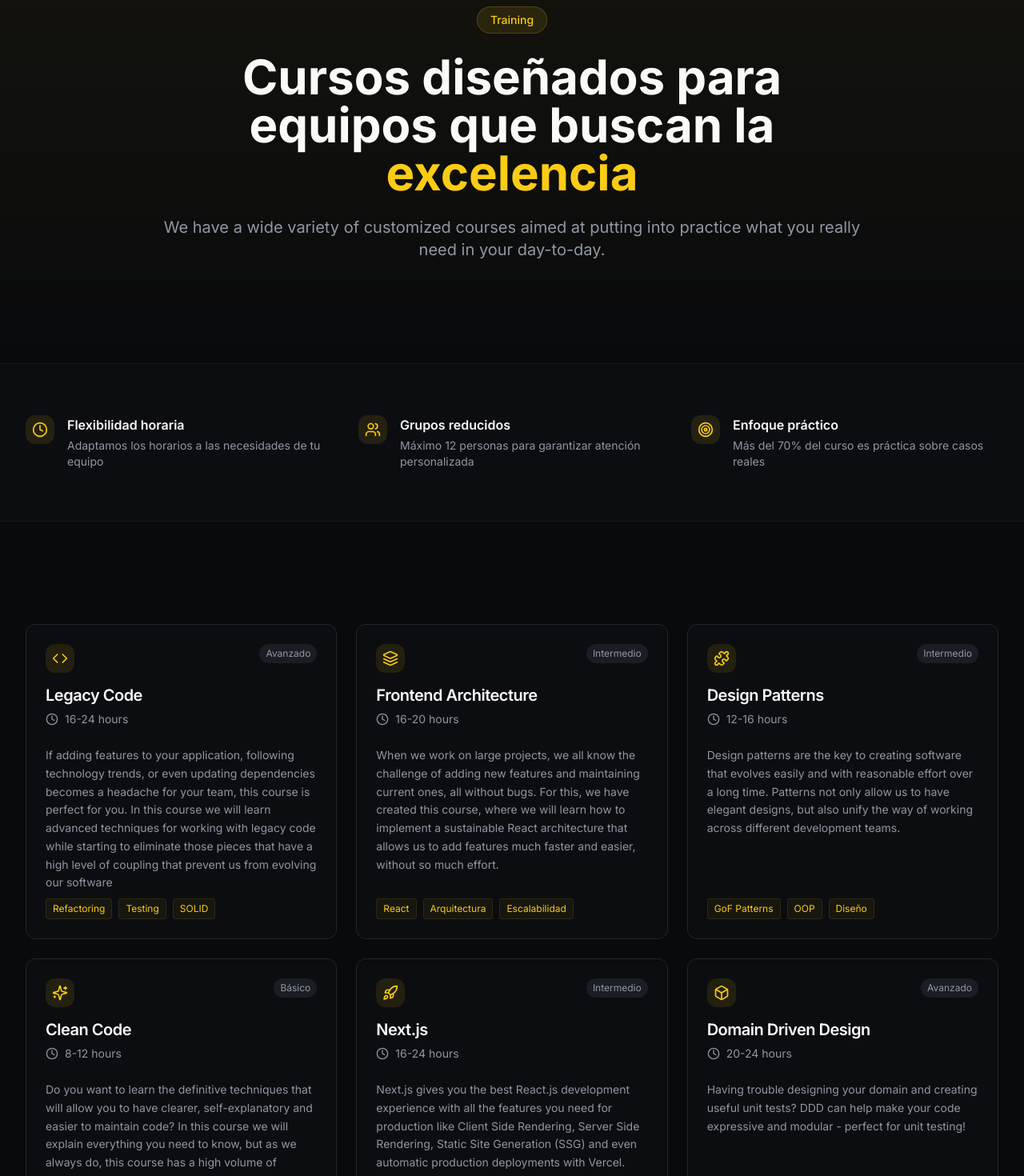
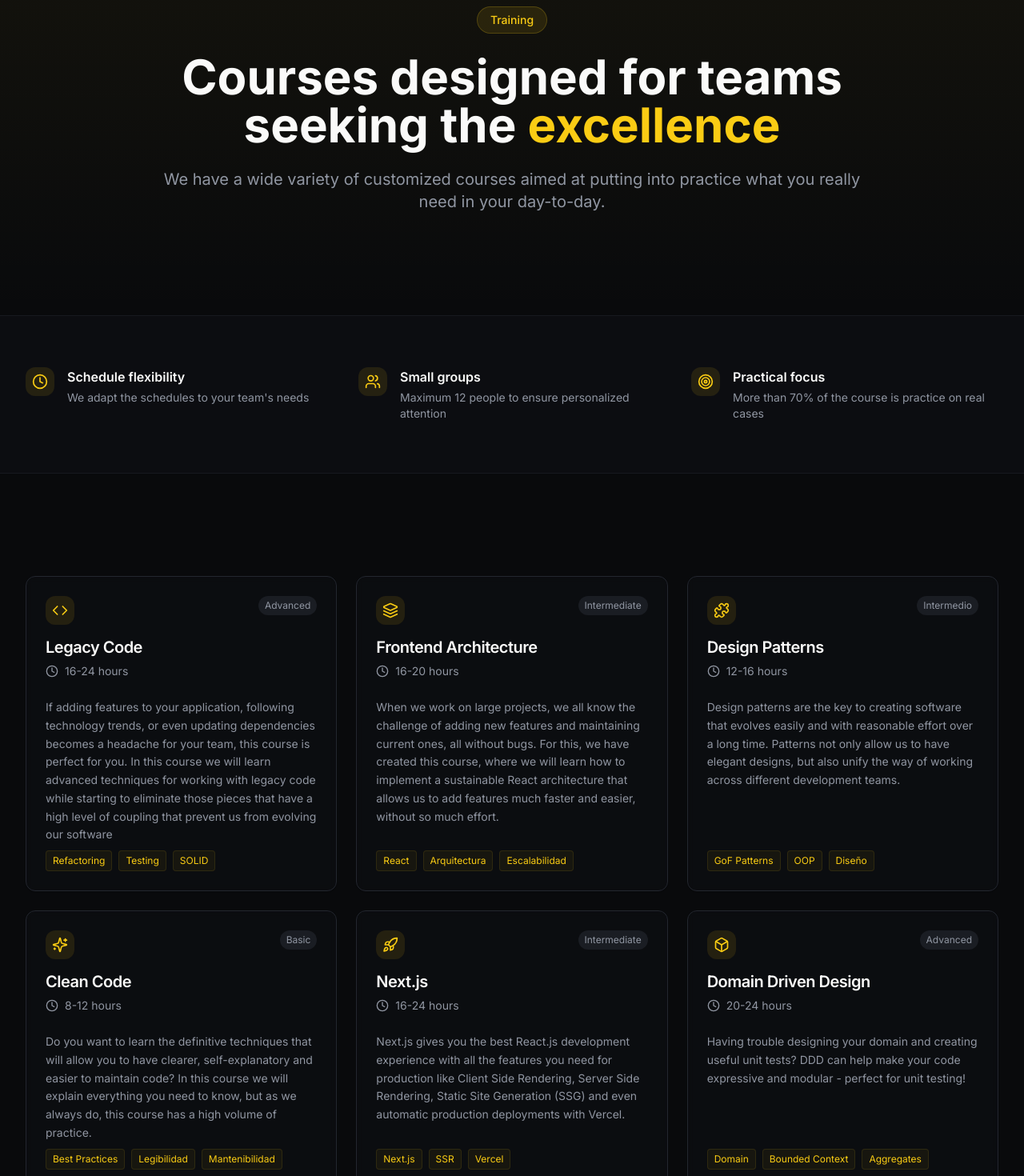
Before and after one commit to codescouts-academy/codescouts-web-2026, a Next.js app: page /en/courses in a window 1280 px wide. Shown: the part 200-1670 px from the top of the page at 80% size. Built offline with nearby package versions, Linux system fonts and the light colour scheme.

Commit message:
Refactor localization handling: update Clients, Courses, Services, and Testimonials components to support multilingual descriptions and titles; enhance language management in client data structure

```diff
--- a/src/app/[locale]/clients/page.tsx
+++ b/src/app/[locale]/clients/page.tsx
@@ -1,12 +1,13 @@
 "use client";
 
-import { useTranslations } from "next-intl";
+import { useLocale, useTranslations } from "next-intl";
 import { motion } from "framer-motion";
 import { Building2, ExternalLink } from "lucide-react";
 import Layout from "@/components/layout/Layout";
 import { clients } from "@/lib/clients";
 
 const Clients = () => {
+  const locale = useLocale();
   const t = useTranslations();
 
   return (
@@ -88,7 +89,7 @@ const Clients = () => {
                   </div>
 
                   <p className="text-muted-foreground text-sm leading-relaxed line-clamp-4">
-                    {client.description}
+                    {client.description[locale]}
                   </p>
                 </div>
               </motion.article>
--- a/src/app/[locale]/courses/page.tsx
+++ b/src/app/[locale]/courses/page.tsx
@@ -40,7 +40,7 @@ const Courses = () => {
       title: t("courses.legacyCode.title"),
       description: t("courses.legacyCode.description"),
       duration: "16-24",
-      level: "Avanzado",
+      level: t("courses.level.advanced"),
       tags: ["Refactoring", "Testing", "SOLID"],
     },
     {
@@ -49,7 +49,7 @@ const Courses = () => {
       title: t("courses.frontendArchitecture.title"),
       description: t("courses.frontendArchitecture.description"),
       duration: "16-20",
-      level: "Intermedio",
+      level: t("courses.level.intermediate"),
       tags: ["React", "Arquitectura", "Escalabilidad"],
     },
     {
@@ -67,7 +67,7 @@ const Courses = () => {
       title: t("courses.cleanCode.title"),
       description: t("courses.cleanCode.description"),
       duration: "8-12",
-      level: "Básico",
+      level: t("courses.level.basic"),
       tags: ["Best Practices", "Legibilidad", "Mantenibilidad"],
     },
     {
@@ -76,7 +76,7 @@ const Courses = () => {
       title: t("courses.nextJs.title"),
       description: t("courses.nextJs.description"),
       duration: "16-24",
-      level: "Intermedio",
+      level: t("courses.level.intermediate"),
       tags: ["Next.js", "SSR", "Vercel"],
     },
     {
@@ -85,8 +85,8 @@ const Courses = () => {
       title: t("courses.ddd.title"),
       description: t("courses.ddd.description"),
       duration: "20-24",
-      level: "Avanzado",
-      tags: ["Dominio", "Bounded Context", "Agregados"],
+      level: t("courses.level.advanced"),
+      tags: ["Domain", "Bounded Context", "Aggregates"],
     },
     {
       id: "tdd",
@@ -94,7 +94,7 @@ const Courses = () => {
       title: t("courses.tdd.title"),
       description: t("courses.tdd.description"),
       duration: "12-16",
-      level: "Intermedio",
+      level: t("courses.level.intermediate"),
       tags: ["Testing", "Red-Green-Refactor", "Unit Tests"],
     },
     {
@@ -103,7 +103,7 @@ const Courses = () => {
       title: t("courses.react.title"),
       description: t("courses.react.description"),
       duration: "24-32",
-      level: "Básico a Intermedio",
+      level: t("courses.level.basicIntermediate"),
       tags: ["React", "TypeScript", "Hooks"],
     },
     {
@@ -112,7 +112,7 @@ const Courses = () => {
       title: t("courses.oop.title"),
       description: t("courses.oop.description"),
       duration: "12-16",
-      level: "Básico",
+      level: t("courses.level.basic"),
       tags: ["OOP", "SOLID", "Abstracción"],
     },
   ];
@@ -120,18 +120,18 @@ const Courses = () => {
   const features = [
     {
       icon: Clock,
-      title: "Flexibilidad horaria",
-      description: "Adaptamos los horarios a las necesidades de tu equipo",
+      title: t("courses.features.flexibility.title"),
+      description: t("courses.features.flexibility.description"),
     },
     {
       icon: Users,
-      title: "Grupos reducidos",
-      description: "Máximo 12 personas para garantizar atención personalizada",
+      title: t("courses.features.smallGroups.title"),
+      description: t("courses.features.smallGroups.description"),
     },
     {
       icon: Target,
-      title: "Enfoque práctico",
-      description: "Más del 70% del curso es práctica sobre casos reales",
+      title: t("courses.features.practicalFocus.title"),
+      description: t("courses.features.practicalFocus.description"),
     },
   ];
 
@@ -151,11 +151,11 @@ const Courses = () => {
               {t("courses.title")}
             </span>
             <h1 className="text-4xl md:text-5xl lg:text-6xl font-bold mb-6 leading-tight">
-              Cursos diseñados para equipos que buscan la{" "}
-              <span className="text-primary">excelencia</span>
+              {t("courses.subtitle")}{" "}
+              <span className="text-primary">{t("courses.subtitle1")}</span>
             </h1>
             <p className="text-lg md:text-xl text-muted-foreground">
-              {t("courses.subtitle")}
+              {t("courses.subtitle2")}
             </p>
           </motion.div>
         </div>
@@ -284,15 +284,14 @@ const Courses = () => {
             className="max-w-2xl mx-auto"
           >
             <h2 className="text-3xl md:text-4xl font-bold mb-6">
-              ¿Necesitas formación personalizada?
+              {t("courses.ctaTitle")}
             </h2>
             <p className="text-muted-foreground text-lg mb-8">
-              Diseñamos programas a medida adaptados a las necesidades
-              específicas de tu equipo y tecnologías
+              {t("courses.ctaDescription")}
             </p>
             <Button asChild size="lg" className="glow">
               <Link href={`/${locale}/contact`}>
-                Solicitar información
+                {t("courses.ctaButton")}
                 <ArrowRight className="w-4 h-4 ml-2" />
               </Link>
             </Button>
--- a/src/app/[locale]/services/page.tsx
+++ b/src/app/[locale]/services/page.tsx
@@ -107,8 +107,7 @@ const Services = () => {
               {t("services.subtitle")}
             </h1>
             <p className="text-lg md:text-xl text-muted-foreground">
-              Nos especializamos en desarrollar equipos de alto rendimiento a
-              través de prácticas de eXtreme Programming
+              {t("services.subtitle2")}
             </p>
           </motion.div>
         </div>
--- a/src/lib/clients.ts
+++ b/src/lib/clients.ts
@@ -3,117 +3,121 @@ import { Language } from "@/i18n";
 export interface Client {
   slug: string;
   name: string;
-  description: string;
+  description: Record<Language, string>;
   logo?: string;
   website?: string;
   industry?: string;
-  lang?: Language;
 }
 
-// Static clients - loaded from Markdown-style data
-// To add a new client, simply add a new entry here with the content
 export const clients: Client[] = [
   {
     slug: "cluber",
     name: "Cluber",
-    description:
-      "Cluber es una plataforma española que digitaliza la gestión de clubes deportivos: inscripciones, pagos, comunicación, eventos y control de accesos, todo desde web y app.",
+    description: {
+      es: "Cluber es una plataforma española que digitaliza la gestión de clubes deportivos: inscripciones, pagos, comunicación, eventos y control de accesos, todo desde web y app.",
+      en: "Cluber is a Spanish platform that digitizes sports club management: registrations, payments, communication, events, and access control, all via web and app.",
+    },
     logo: "https://www.codescouts.academy/images/client/cluber.png",
     industry: "Sports Tech",
-    lang: "es",
   },
   {
     slug: "mayoral",
     name: "Mayoral",
-    description:
-      "Mayoral es una empresa multinacional española de diseño, fabricación, distribución y comercialización textil, especializada en el sector de la moda infantil. Tiene su sede central en Málaga, España. Mayoral opera 150 tiendas propias, con presencia comercial en 75 países del mundo, 8000 puntos de venta y 16 filiales.",
+    description: {
+      es: "Mayoral es una empresa multinacional española de diseño, fabricación, distribución y comercialización textil, especializada en el sector de la moda infantil. Tiene su sede central en Málaga, España. Mayoral opera 150 tiendas propias, con presencia comercial en 75 países del mundo, 8000 puntos de venta y 16 filiales.",
+      en: "Mayoral is a Spanish multinational company specializing in the design, manufacturing, distribution, and marketing of children's fashion. Headquartered in Málaga, Spain, Mayoral operates 150 stores, has commercial presence in 75 countries, 8000 points of sale, and 16 subsidiaries.",
+    },
     logo: "https://www.codescouts.academy/images/client/mayoral.png",
     industry: "Fashion",
-    lang: "es",
   },
   {
     slug: "mirai",
     name: "Mirai",
-    description:
-      "Mirai es un socio hotelero en el objetivo común de traer venta directa, su independencia comercial, la reducción de los costos de distribución y el acceso sin intermediarios al mayor número de huéspedes potenciales.",
+    description: {
+      es: "Mirai es un socio hotelero en el objetivo común de traer venta directa, su independencia comercial, la reducción de los costos de distribución y el acceso sin intermediarios al mayor número de huéspedes potenciales.",
+      en: "Mirai is a hotel partner with the common goal of driving direct sales, maintaining commercial independence, reducing distribution costs, and providing direct access to the maximum number of potential guests.",
+    },
     logo: "https://www.codescouts.academy/images/client/mirai.png",
     industry: "Hospitality Tech",
-    lang: "es",
   },
   {
     slug: "beworklive",
     name: "BeWorkLive",
-    description:
-      "BeWorkLive es una empresa de consultoría y formación especializada en el sector camping. En BeWorkLive diseñan, desarrollan y adaptan cursos a medida en diferentes formatos pedagógicos, presencial, aula virtual y online.",
+    description: {
+      es: "BeWorkLive es una empresa de consultoría y formación especializada en el sector camping. En BeWorkLive diseñan, desarrollan y adaptan cursos a medida en diferentes formatos pedagógicos, presencial, aula virtual y online.",
+      en: "BeWorkLive is a consulting and training company specialized in the camping sector. At BeWorkLive, they design, develop, and adapt tailor-made courses in various formats: in-person, virtual classroom, and online.",
+    },
     logo: "https://www.codescouts.academy/images/client/beworklive.png",
     industry: "Consulting",
-    lang: "es",
   },
   {
     slug: "innoit",
     name: "InnoIT",
-    description:
-      "Nos dedicamos ante todo a la gestión de carreras IT. Llevamos más de seis años participando en la transformación digital de empresas punteras de todas las ramas de actividad a nivel nacional e internacional.",
+    description: {
+      es: "Nos dedicamos ante todo a la gestión de carreras IT. Llevamos más de seis años participando en la transformación digital de empresas punteras de todas las ramas de actividad a nivel nacional e internacional.",
+      en: "We focus primarily on managing IT careers. For over six years, we have been participating in the digital transformation of leading companies across various industries, both nationally and internationally.",
+    },
     logo: "https://www.codescouts.academy/images/client/innoit.png",
     industry: "IT Services",
-    lang: "es",
   },
   {
     slug: "wallion",
     name: "Wallion",
-    description:
-      "En Wallion desarrollamos un software personalizado para ofrecer soluciones personalizadas para empresas que desean transformación digital. Somos sherpas digitales.",
+    description: {
+      es: "En Wallion desarrollamos un software personalizado para ofrecer soluciones personalizadas para empresas que desean transformación digital. Somos sherpas digitales.",
+      en: "At Wallion, we develop custom software to provide tailored solutions for companies seeking digital transformation. We are digital sherpas.",
+    },
     logo: "https://www.codescouts.academy/images/client/wallion.png",
     industry: "Software",
-    lang: "es",
   },
   {
     slug: "submer",
     name: "Submer",
-    description:
-      "Hacemos posible la próxima generación de refrigeración y automatización para entornos con gran consumo de datos y energía mediante la integración de nuestras tecnologías prístinas, altamente eficientes y sostenibles.",
+    description: {
+      es: "Hacemos posible la próxima generación de refrigeración y automatización para entornos con gran consumo de datos y energía mediante la integración de nuestras tecnologías prístinas, altamente eficientes y sostenibles.",
+      en: "We enable the next generation of cooling and automation for high-data and energy-intensive environments by integrating our pristine, highly efficient, and sustainable technologies.",
+    },
     logo: "https://www.codescouts.academy/images/client/submer.png",
     industry: "Deep Tech",
-    lang: "es",
   },
   {
     slug: "klagan",
     name: "K-LAGAN",
-    description:
-      "K-LAGAN es una consultoría estratégica de servicios tecnológicos, donde el centro es la persona, comprometida con su equipo y siempre a la vanguardia de las últimas tendencias tecnológicas.",
+    description: {
+      es: "K-LAGAN es una consultoría estratégica de servicios tecnológicos, donde el centro es la persona, comprometida con su equipo y siempre a la vanguardia de las últimas tendencias tecnológicas.",
+      en: "K-LAGAN is a strategic technology services consultancy, where the focus is on people, committed to their team, and always at the forefront of the latest technological trends.",
+    },
     logo: "https://www.codescouts.academy/images/client/klagan.png",
     industry: "Consulting",
-    lang: "es",
   },
   {
     slug: "movicoders",
     name: "Movicoders",
-    description:
-      "Movicoders implementa soluciones de gestión, trazabilidad, automatización e integración a través de un equipo humano cercano y altamente capacitado y motivado.",
+    description: {
+      es: "Movicoders implementa soluciones de gestión, trazabilidad, automatización e integración a través de un equipo humano cercano y altamente capacitado y motivado.",
+      en: "Movicoders implements management, traceability, automation, and integration solutions through a close-knit, highly skilled, and motivated team.",
+    },
     logo: "https://www.codescouts.academy/images/client/movicoders.png",
     industry: "Software",
-    lang: "es",
   },
   {
     slug: "axa-partners",
     name: "AXA Partners",
-    description:
-      "AXA Assistance, multinacional especializada en la prestación de servicios de asistencia, Con más de 50 años de trayectoria en el mercado español.",
+    description: {
+      es: "AXA Assistance, multinacional especializada en la prestación de servicios de asistencia, Con más de 50 años de trayectoria en el mercado español.",
+      en: "AXA Assistance, a multinational company specialized in providing assistance services, with over 50 years of presence in the Spanish market.",
+    },
     logo: "https://www.codescouts.academy/images/client/axa.png",
     industry: "Insurance",
-    lang: "es",
   },
   {
     slug: "nectios",
     name: "Nectios",
-    description:
-      "Nectios proporciona soluciones tecnológicas innovadoras para empresas que buscan transformar sus procesos digitales.",
+    description: {
+      es: "Nectios proporciona soluciones tecnológicas innovadoras para empresas que buscan transformar sus procesos digitales.",
+      en: "Nectios provides innovative technological solutions for companies seeking to transform their digital processes.",
+    },
     logo: "https://www.codescouts.academy/images/client/nectios_black.png",
     industry: "Technology",
-    lang: "es",
   },
 ];
-
-export function getClient(slug: string): Client | undefined {
-  return clients.find((client) => client.slug === slug);
-}
--- a/src/messages/en.json
+++ b/src/messages/en.json
@@ -78,6 +78,7 @@
   "services": {
     "title": "Our Services",
     "subtitle": "We focus on dedicated practice on a real project, carefully taking care of software quality and value delivery",
+    "subtitle2": "We specialize in developing high-performance teams through eXtreme Programming practices",
     "technicalCoaching": {
       "title": "Technical Coaching",
       "description": "If you need help on your team to incorporate the knowledge they lack, this is the ideal service for you. Together with a technical coach, the team will be able to work on their day-to-day tasks, prioritizing knowledge at each step, without losing sight of increasing productivity and value delivery.",
@@ -107,7 +108,9 @@
   },
   "courses": {
     "title": "Training",
-    "subtitle": "We have a wide variety of customized courses aimed at putting into practice what you really need in your day-to-day.",
+    "subtitle": "Courses designed for teams seeking the",
+    "subtitle1": "excellence",
+    "subtitle2": "We have a wide variety of customized courses aimed at putting into practice what you really need in your day-to-day.",
     "legacyCode": {
       "title": "Legacy Code",
       "description": "If adding features to your application, following technology trends, or even updating dependencies becomes a headache for your team, this course is perfect for you. In this course we will learn advanced techniques for working with legacy code while starting to eliminate those pieces that have a high level of coupling that prevent us from evolving our software"
@@ -147,7 +150,30 @@
     "customCourse": {
       "title": "Don't see the course you're looking for?",
       "description": "If you don't find the course you're looking for in this list, contact us and we'll organize it with great enthusiasm. We're sure we'll surprise you."
-    }
+    },
+    "level": {
+      "basic": "Basic",
+      "basicIntermediate": "Basic to Intermediate",
+      "intermediate": "Intermediate",
+      "advanced": "Advanced"
+    },
+    "features": {
+      "flexibility": {
+        "title": "Schedule flexibility",
+        "description": "We adapt the schedules to your team's needs"
+      },
+      "smallGroups": {
+        "title": "Small groups",
+        "description": "Maximum 12 people to ensure personalized attention"
+      },
+      "practicalFocus": {
+        "title": "Practical focus",
+        "description": "More than 70% of the course is practice on real cases"
+      }
+    },
+    "ctaTitle": "Need personalized training?",
+    "ctaDescription": "We design custom programs tailored to your team's needs and technologies",
+    "ctaButton": "Request information"
   },
   "testimonials": {
     "title": "What our clients say"
--- a/src/messages/es.json
+++ b/src/messages/es.json
@@ -78,6 +78,7 @@
   "services": {
     "title": "Nuestros Servicios",
     "subtitle": "Nos enfocamos en la práctica dedicada sobre un proyecto real, cuidando detalladamente la calidad del software y la puesta de valor",
+    "subtitle2": "Nos especializamos en desarrollar equipos de alto rendimiento a través de prácticas de eXtreme Programming",
     "technicalCoaching": {
       "title": "Technical Coaching",
       "description": "Si necesitas ayuda en tu equipo para incorporar los conocimientos que les hace falta, este es el servicio ideal para ti. Junto a un technical coach, el equipo podrá trabajar en sus tareas del día a día, priorizando el conocimiento en cada paso, sin perder de vista el aumento de la productividad y la entrega de valor.",
@@ -107,7 +108,9 @@
   },
   "courses": {
     "title": "Formación",
-    "subtitle": "Disponemos de una gran variedad de cursos a medida orientados a poner en práctica lo que realmente necesitas en tu día a día.",
+    "subtitle": "Cursos diseñados para equipos que buscan la",
+    "subtitle1": "excelencia",
+    "subtitle2": "Disponemos de una gran variedad de cursos a medida orientados a poner en práctica lo que realmente necesitas en tu día a día.",
     "legacyCode": {
       "title": "Código Legacy",
       "description": "Si agregar funcionalidades a tu aplicación, si seguir las tendencias de tecnología o incluso actualizar una dependencias se convierte en un dolor de cabeza para tu equipo, este curso es perfecto para ti. En este curso aprenderemos técnicas avanzadas para trabajar con código legacy y al mismo tiempo comenzar a eliminar aquellas piezas que tienen un alto nivel de acoplamiento que nos impiden evolucionar nuestro software"
@@ -147,7 +150,30 @@
     "customCourse": {
       "title": "¿No tenemos el curso que buscas?",
       "description": "Si no encuentras en esta lista el curso que buscas para tu empresa, contáctanos y lo organizaremos con muchas ganas. Seguro te sorprenderemos."
-    }
+    },
+    "level": {
+      "basic": "Básico",
+      "basicIntermediate": "Básico a Intermedio",
+      "intermediate": "Intermedio",
+      "advanced": "Avanzado"
+    },
+    "features": {
+      "flexibility": {
+        "title": "Flexibilidad horaria",
+        "description": "Adaptamos los horarios a las necesidades de tu equipo"
+      },
+      "smallGroups": {
+        "title": "Grupos reducidos",
+        "description": "Máximo 12 personas para garantizar atención personalizada"
+      },
+      "practicalFocus": {
+        "title": "Enfoque práctico",
+        "description": "Más del 70% del curso es práctica sobre casos reales"
+      }
+    },
+    "ctaTitle": "¿Necesitas formación personalizada?",
+    "ctaDescription": "Diseñamos programas a medida adaptados a las necesidades específicas de tu equipo y tecnologías",
+    "ctaButton": "Solicitar información"
   },
   "testimonials": {
     "title": "Lo que dicen nuestros clientes"
```
Also changed, not shown: src/components/sections/Testimonials.tsx (+37 -11 lines).
